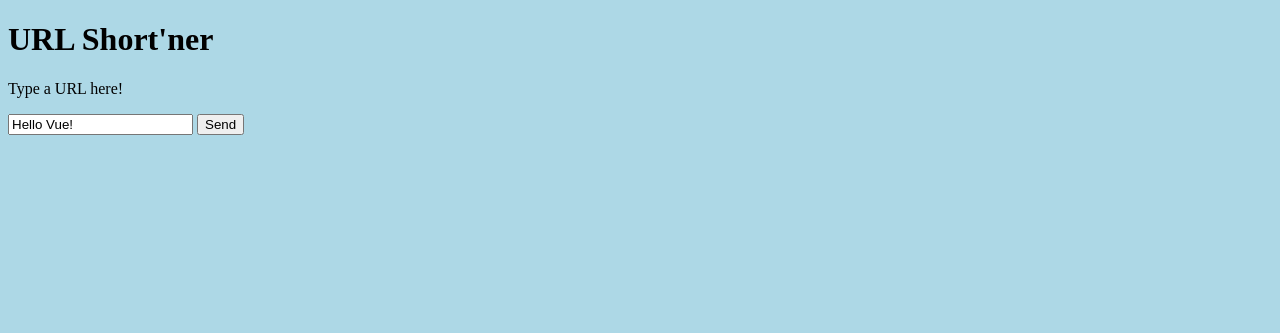
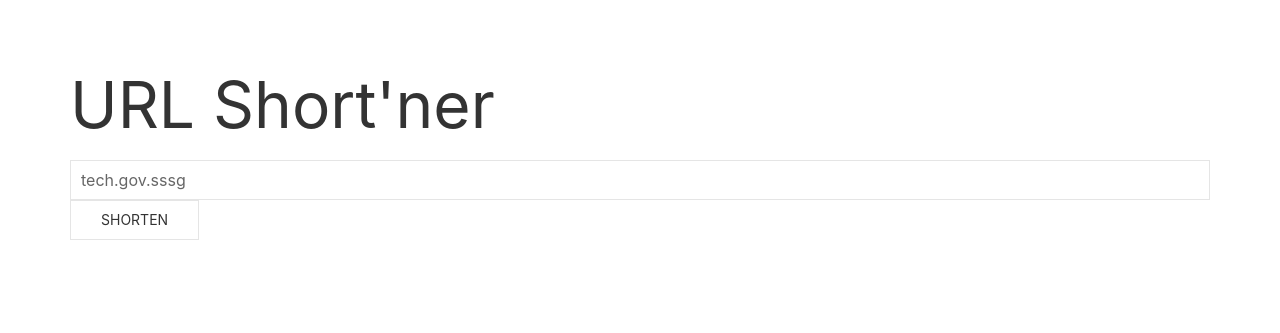
Before and after one commit to remykarem/url-shortener, a plain HTML site: page public/index.html in a window 1280 px wide. Drawn offline with nearby package versions, Linux system fonts and the light colour scheme; files that its build step writes are made by us from their sources; files whose address does not match are found by name.

Commit message:
Update css

```diff
--- a/public/index.html
+++ b/public/index.html
@@ -3,18 +3,19 @@
 
 <head>
     <title>Short'ner</title>
-    <link href="./public/style.css" rel="stylesheet" type="text/css">
+    <link rel="stylesheet" href="https://cdn.jsdelivr.net/npm/uikit@3.5.7/dist/css/uikit.min.css" />
     <script src="https://cdn.jsdelivr.net/npm/vue/dist/vue.js"></script>
     <script src="https://cdn.jsdelivr.net/npm/axios/dist/axios.min.js"></script>
+    <script src="https://cdn.jsdelivr.net/npm/uikit@3.5.7/dist/js/uikit.min.js"></script>
+    <script src="https://cdn.jsdelivr.net/npm/uikit@3.5.7/dist/js/uikit-icons.min.js"></script>
 </head>
 
 <body>
-    <h1 class="red">URL Short'ner</h1>
-    <div id="app">
-        <p>Type a URL here!</p>
-        <input v-model="link">
-        <button v-on:click="shorten">Send</button>
-        <p>{{ shortLink }}</p>
+    <div class="uk-padding-large" id="app">
+        <h1 class="uk-heading-medium">URL Short'ner</h1>
+        <input class="uk-input" type="text" v-model="link">
+        <button v-on:click="shorten" class="uk-button uk-button-default">Shorten</button>
+        <p class="uk-text">{{ shortLink }}</p>
     </div>
     <script src="./public/script.js"></script>
 </body>
--- a/public/script.js
+++ b/public/script.js
@@ -1,7 +1,7 @@
 var app = new Vue({
     el: '#app',
     data: {
-        link: 'Hello Vue!',
+        link: 'tech.gov.sssg',
         shortLink: '',
     },
     methods: {
```
